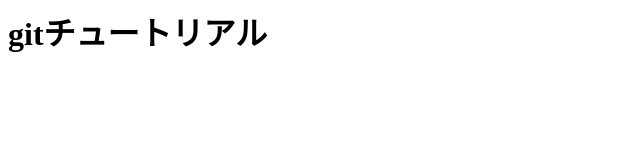
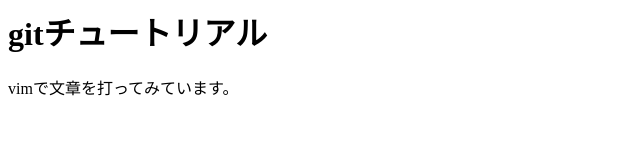
Before and after one commit to Mikeymei/git_tutorial2, a plain HTML site: page index.html in a window 1280 px wide. Shown: the whole page, without its empty margins (0-640 px from the left). Drawn offline with Linux system fonts and the light colour scheme.

Commit message:
vimからの変更をコミット

```diff
--- a/index.html
+++ b/index.html
@@ -1 +1,2 @@
 <h1>gitチュートリアル</h1>
+<p>vimで文章を打ってみています。</p>
```
